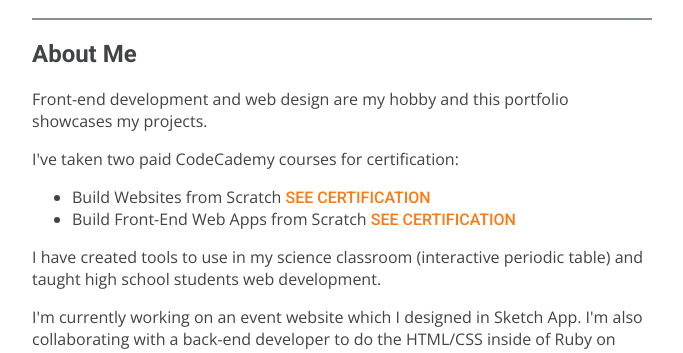
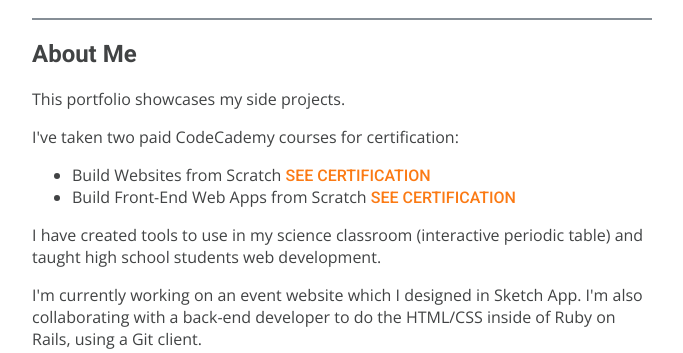
Before and after one commit to balexyoung/balexyoung.github.io, a plain HTML site: page index.html in a window 1280 px wide. Shown: the part 369-722 px from the top of the page, without its empty margins (298-981 px from the left). Drawn offline with nearby package versions, Linux system fonts and the light colour scheme; a script that the page names is missing.

Commit message:
Update index.html

```diff
--- a/index.html
+++ b/index.html
@@ -20,7 +20,7 @@
       <!-- About me section -->
       <section>
         <h2>About Me</h2>
-        <p>Front-end development and web design are my hobby and this portfolio showcases my projects. </p>
+        <p>This portfolio showcases my side projects. </p>
         <p>I've taken two paid CodeCademy courses for certification:</p>
         <ul>
           <li>Build Websites from Scratch <a href="https://www.credential.net/07833487-a023-4aea-a364-f7eba8113795" target="_blank">see certification</a></li>
```
